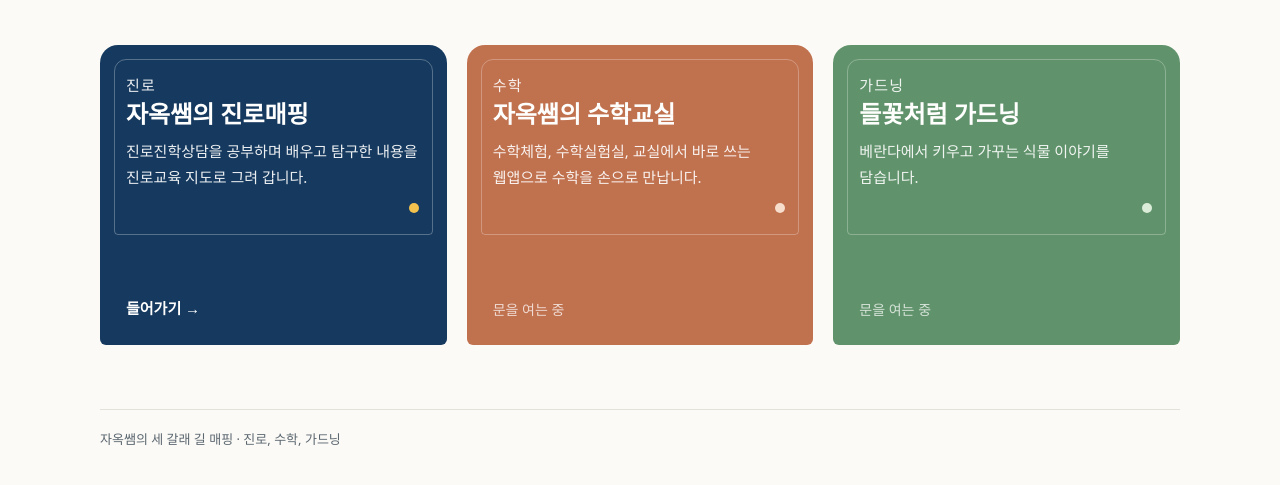
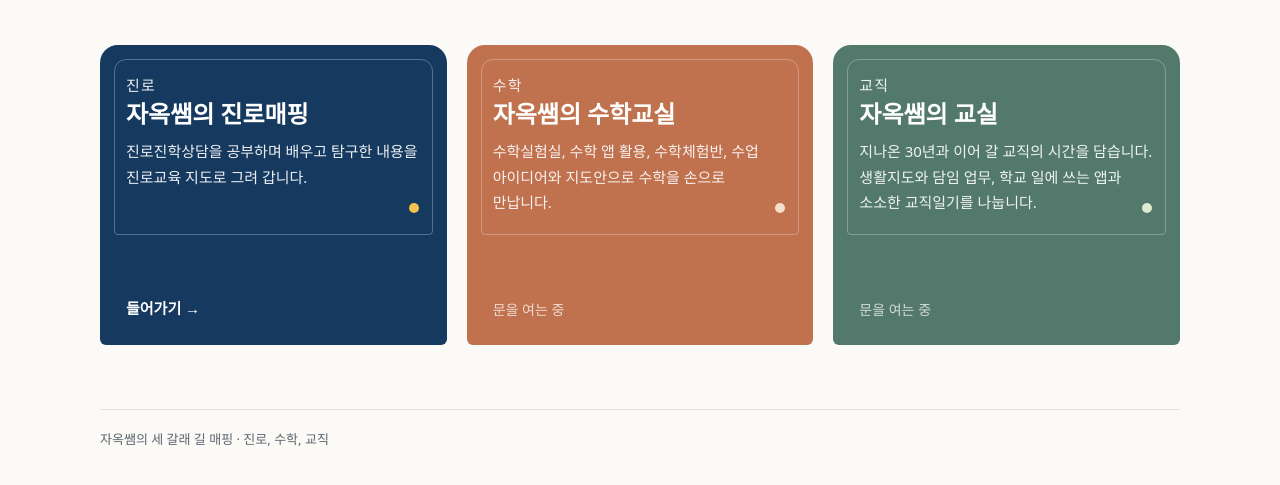
Before and after one commit to imajewel75/imajewel75.github.io, a plain HTML site: page index.html in a window 1280 px wide. Shown: the part 199-684 px from the top of the page. Drawn offline with Linux system fonts and the light colour scheme; a web font is replaced by a local one.

Commit message:
현관: '들꽃처럼 가드닝' 문을 '자옥쌤의 교실'로 교체, 수학교실 소개 보완
Co-Authored-By: Claude Opus 5.5 <noreply@anthropic.com>
Claude-Session: https://claude.ai/code/session_01R4wWwQ8YWgmquna4x75eDW

```diff
--- a/index.html
+++ b/index.html
@@ -3,13 +3,13 @@
 <head>
 <meta charset="utf-8">
 <meta name="viewport" content="width=device-width, initial-scale=1">
-<title>자옥쌤의 세 갈래 길 매핑 · 진로, 수학, 가드닝</title>
-<meta name="description" content="30년차 수학교사 자옥쌤이 가꾸는 세 갈래 길. 진로교육을 배우며 그리는 '자옥쌤의 진로매핑', 수학을 손으로 만나는 '자옥쌤의 수학교실', '들꽃처럼 가드닝' 베란다 정원 이야기.">
+<title>자옥쌤의 세 갈래 길 매핑 · 진로, 수학, 교직</title>
+<meta name="description" content="30년차 수학교사 자옥쌤이 가꾸는 세 갈래 길. 진로교육을 배우며 그리는 '자옥쌤의 진로매핑', 수학을 손으로 만나는 '자옥쌤의 수학교실', 30년 교직의 기록과 학교에서 쓰는 앱을 담는 '자옥쌤의 교실'.">
 <meta name="naver-site-verification" content="42800c0ccf8fecf5d0015eb5bd550009750afefb">
 <link rel="canonical" href="https://imajewel75.github.io/">
 <meta property="og:type" content="website">
-<meta property="og:title" content="자옥쌤의 세 갈래 길 매핑 · 진로, 수학, 가드닝">
-<meta property="og:description" content="진로교육을 배우며 그리는 지도, 손으로 만나는 수학, 베란다 정원 이야기.">
+<meta property="og:title" content="자옥쌤의 세 갈래 길 매핑 · 진로, 수학, 교직">
+<meta property="og:description" content="진로교육을 배우며 그리는 지도, 손으로 만나는 수학, 교사로 살아가는 교실 이야기.">
 <meta property="og:url" content="https://imajewel75.github.io/">
 <meta property="og:locale" content="ko_KR">
 <link rel="preconnect" href="https://fonts.googleapis.com">
@@ -20,7 +20,7 @@
     --ink:#1F2A33; --muted:#5B6670; --paper:#FBFAF6; --line:#E4E1D8;
     --career:#163A5F; --career-accent:#F2C14E;
     --math:#B4532A;   --math-accent:#F6D7C3;
-    --garden:#3F7D4E; --garden-accent:#D5EAD2;
+    --room:#2F5D50; --room-accent:#D9E8C8;
   }
   *{box-sizing:border-box}
   html,body{margin:0}
@@ -37,7 +37,7 @@
   a.door:focus-visible{outline:3px solid var(--knob);outline-offset:3px}
   .career{background:var(--career);--knob:var(--career-accent)}
   .math{background:var(--math);--knob:var(--math-accent)}
-  .garden{background:var(--garden);--knob:var(--garden-accent)}
+  .room{background:var(--room);--knob:var(--room-accent)}
   .tag{position:relative;font-size:13px;letter-spacing:.08em;opacity:.85;margin:0 0 6px}
   .door h2{position:relative;font-family:"Gowun Batang",serif;font-size:24px;margin:0 0 8px;line-height:1.35}
   .door p{position:relative;margin:0;font-size:15px;opacity:.92}
@@ -70,19 +70,19 @@
   <div class="door math" aria-disabled="true">
     <p class="tag">수학</p>
     <h2>자옥쌤의 수학교실</h2>
-    <p>수학체험, 수학실험실, 교실에서 바로 쓰는 웹앱으로 수학을 손으로 만납니다.</p>
+    <p>수학실험실, 수학 앱 활용, 수학체험반, 수업 아이디어와 지도안으로 수학을 손으로 만납니다.</p>
     <span class="soon">문을 여는 중</span>
   </div>
 
-  <div class="door garden" aria-disabled="true">
-    <p class="tag">가드닝</p>
-    <h2>들꽃처럼 가드닝</h2>
-    <p>베란다에서 키우고 가꾸는 식물 이야기를 담습니다.</p>
+  <div class="door room" aria-disabled="true">
+    <p class="tag">교직</p>
+    <h2>자옥쌤의 교실</h2>
+    <p>지나온 30년과 이어 갈 교직의 시간을 담습니다. 생활지도와 담임 업무, 학교 일에 쓰는 앱과 소소한 교직일기를 나눕니다.</p>
     <span class="soon">문을 여는 중</span>
   </div>
 </main>
 
-<footer class="wrap">자옥쌤의 세 갈래 길 매핑 · 진로, 수학, 가드닝</footer>
+<footer class="wrap">자옥쌤의 세 갈래 길 매핑 · 진로, 수학, 교직</footer>
 <script data-goatcounter="https://jinromapping.goatcounter.com/count" async src="//gc.zgo.at/count.js"></script>
 </body>
 </html>
```
